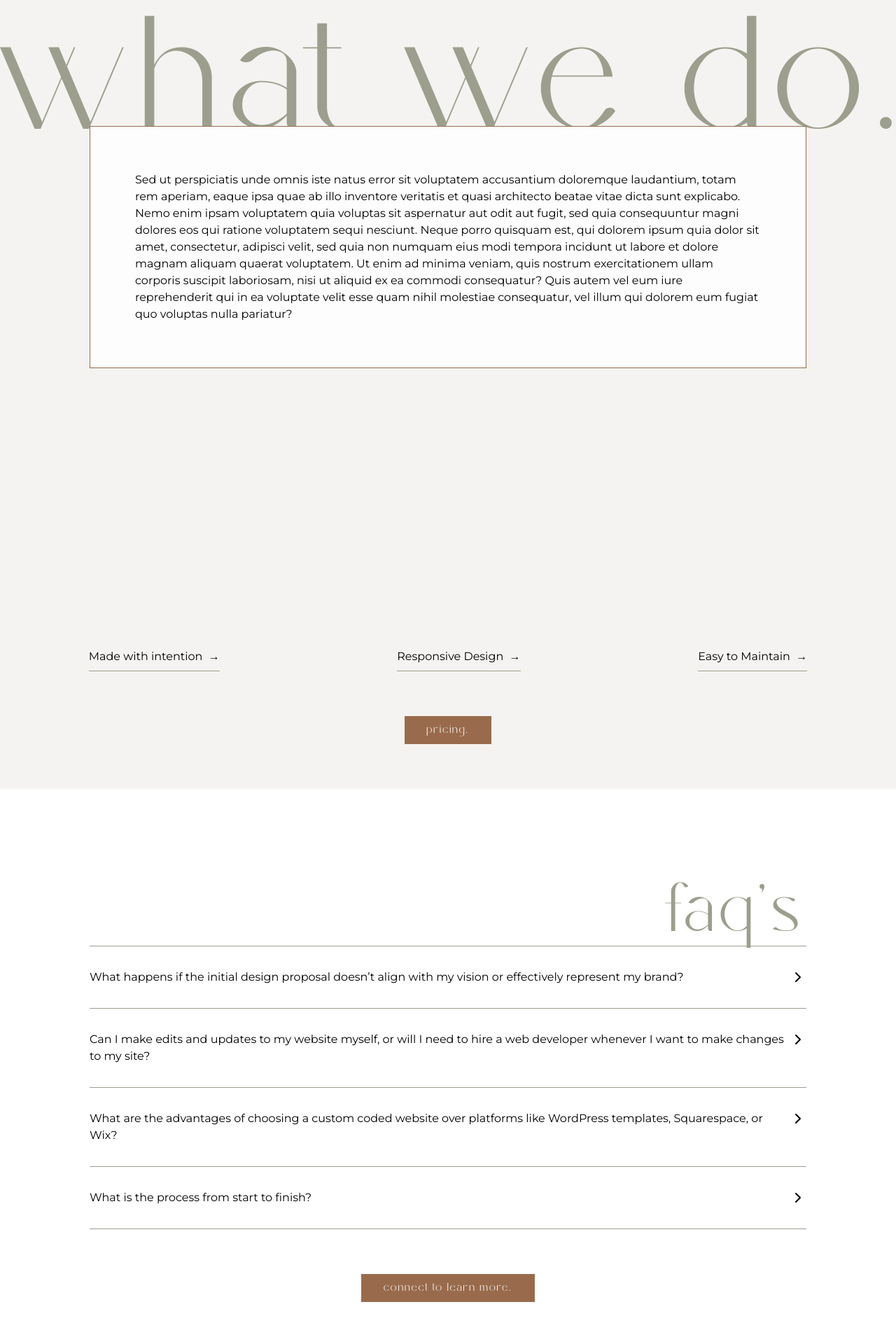
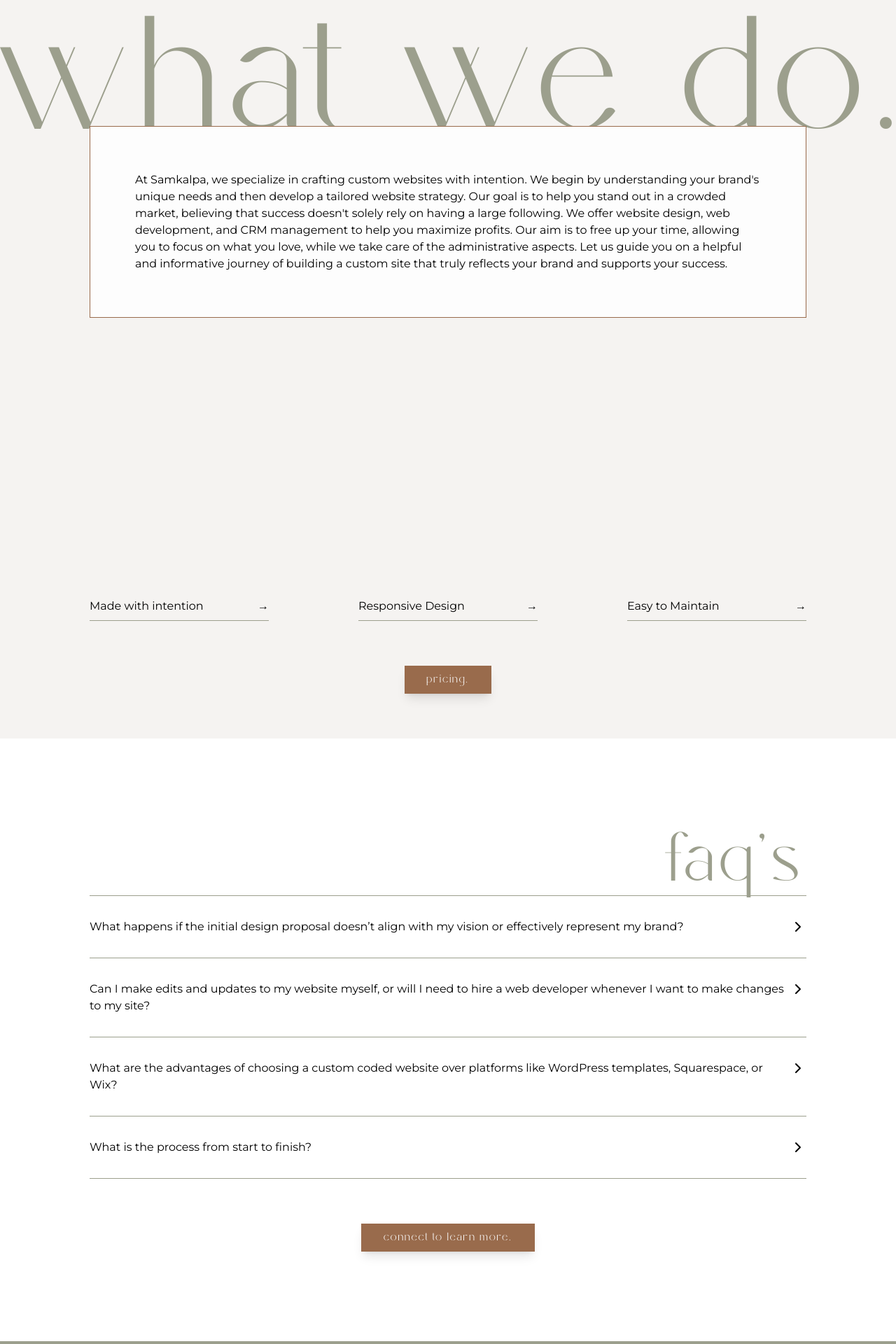
Before and after one commit to brittwoodard/embodied-creative, a Jekyll site: the page built from index.html, in a window 1280 px wide. Shown: the part 2375-4295 px from the top of the page at 70% size. Built offline with Jekyll 4.4.1, drawn with Linux system fonts in a browser that asks for light colours; some web fonts are replaced.

Commit message:
changed tailwind stylesheet link

```diff
--- a/_includes/about.html
+++ b/_includes/about.html
@@ -2,7 +2,7 @@
     <h2 class="overflow-heading z-0">{{page.about-section.heading}}</h2>
     <div class="border border-feature p-5p m-10p z-10 bg-light relative top-[-15rem]">{{page.about-section.description}}
     </div>
-    <div class="flex justify-around">
+    <div class="grid grid-cols-3 gap-32 px-10p">
         {% for item in site.data.faq-settings.features %}
         <li x-data="{ open: false }" class="border-b border-dark my-8 list-none">
             <button @click="open = !open" class="flex justify-between w-full">
--- a/_includes/head.html
+++ b/_includes/head.html
@@ -32,7 +32,7 @@
 <link rel="stylesheet" href="https://cdnjs.cloudflare.com/ajax/libs/font-awesome/5.15.3/css/all.min.css" integrity="sha512-iBBXm8fW90+nuLcSKlbmrPcLa0OT92xO1BIsZ+ywDWZCvqsWgccV3gFoRBv0z+8dLJgyAHIhR35VZc2oM/gI1w==" crossorigin="anonymous" referrerpolicy="no-referrer" />
 
 <!------------ Tailwind Stylesheet  ------------>
-<link rel="stylesheet" type="text/css" href="/assets/css/tailwind-styles.css">
+<link rel="stylesheet" type="text/css" href="/assets/tailwind-styles.css">
 
 <!------------ CloudCannon Editor Stylesheet   ------------>
 <link rel="stylesheet" type="text/css" href="assets/css/output-style.css"/>
--- a/_includes/site-footer.html
+++ b/_includes/site-footer.html
@@ -6,5 +6,5 @@
             <a href="#">Privacy Policy. &nbsp;→</a>
         </nav>
     </div>
-    <span class="child z-0">samkalpa.</span>
+    <span class="child">samkalpa.</span>
 </footer>
--- a/_layouts/project.html
+++ b/_layouts/project.html
@@ -7,7 +7,7 @@
 </nav>
 
 <!-- Gallery -->
-{% include portfolio.html %}
+<p>Gallery will go here</p>
 
 <!-- Approach -->
 <section>
--- a/assets/css/output-style.css
+++ b/assets/css/output-style.css
@@ -432,6 +432,9 @@
   letter-spacing: 0.05em;
   --tw-text-opacity: 1;
   color: rgb(253 253 253 / var(--tw-text-opacity));
+  --tw-shadow: 0 10px 15px -3px rgb(0 0 0 / 0.1), 0 4px 6px -4px rgb(0 0 0 / 0.1);
+  --tw-shadow-colored: 0 10px 15px -3px var(--tw-shadow-color), 0 4px 6px -4px var(--tw-shadow-color);
+  box-shadow: var(--tw-ring-offset-shadow, 0 0 #0000), var(--tw-ring-shadow, 0 0 #0000), var(--tw-shadow);
 }
 .bg-image-style {
   --tw-bg-opacity: 1;
@@ -569,6 +572,9 @@
 .justify-around {
   justify-content: space-around;
 }
+.gap-32 {
+  gap: 8rem;
+}
 .gap-4 {
   gap: 1rem;
 }
@@ -603,6 +609,10 @@
 }
 .p-5p {
   padding: 5%;
+}
+.px-10p {
+  padding-left: 10%;
+  padding-right: 10%;
 }
 .px-16 {
   padding-left: 4rem;
@@ -682,6 +692,7 @@
 }
 
 footer span {
+  z-index: 0;
   font-family: postureregular, sans-serif;
   font-size: 20vw;
   --tw-text-opacity: 1;
--- a/index.html
+++ b/index.html
@@ -5,7 +5,7 @@
   description_html: Web Development for Conscious Brands<br>Built to Stand Out in an Over Saturated Market
 about-section:
   heading: What we do.
-  description: Sed ut perspiciatis unde omnis iste natus error sit voluptatem accusantium doloremque laudantium, totam rem aperiam, eaque ipsa quae ab illo inventore veritatis et quasi architecto beatae vitae dicta sunt explicabo. Nemo enim ipsam voluptatem quia voluptas sit aspernatur aut odit aut fugit, sed quia consequuntur magni dolores eos qui ratione voluptatem sequi nesciunt. Neque porro quisquam est, qui dolorem ipsum quia dolor sit amet, consectetur, adipisci velit, sed quia non numquam eius modi tempora incidunt ut labore et dolore magnam aliquam quaerat voluptatem. Ut enim ad minima veniam, quis nostrum exercitationem ullam corporis suscipit laboriosam, nisi ut aliquid ex ea commodi consequatur? Quis autem vel eum iure reprehenderit qui in ea voluptate velit esse quam nihil molestiae consequatur, vel illum qui dolorem eum fugiat quo voluptas nulla pariatur?
+  description: At Samkalpa, we specialize in crafting custom websites with intention. We begin by understanding your brand's unique needs and then develop a tailored website strategy. Our goal is to help you stand out in a crowded market, believing that success doesn't solely rely on having a large following. We offer website design, web development, and CRM management to help you maximize profits. Our aim is to free up your time, allowing you to focus on what you love, while we take care of the administrative aspects. Let us guide you on a helpful and informative journey of building a custom site that truly reflects your brand and supports your success.
 seo:
   title: Samkalpa.
   description:
--- a/style.css
+++ b/style.css
@@ -30,7 +30,7 @@
 }
 
 footer span {
-    @apply text-[20vw] font-heading text-h-light opacity-20
+    @apply text-[20vw] font-heading text-h-light opacity-20 z-0
 }
 
 footer a {
@@ -49,7 +49,7 @@
     }
 
     .button {
-        @apply lowercase px-8 py-2 bg-feature inline-block text-light mt-8 tracking-wider font-heading
+        @apply lowercase px-8 py-2 bg-feature inline-block text-light mt-8 tracking-wider font-heading shadow-lg
     }
 
     .bg-image-style {
```
